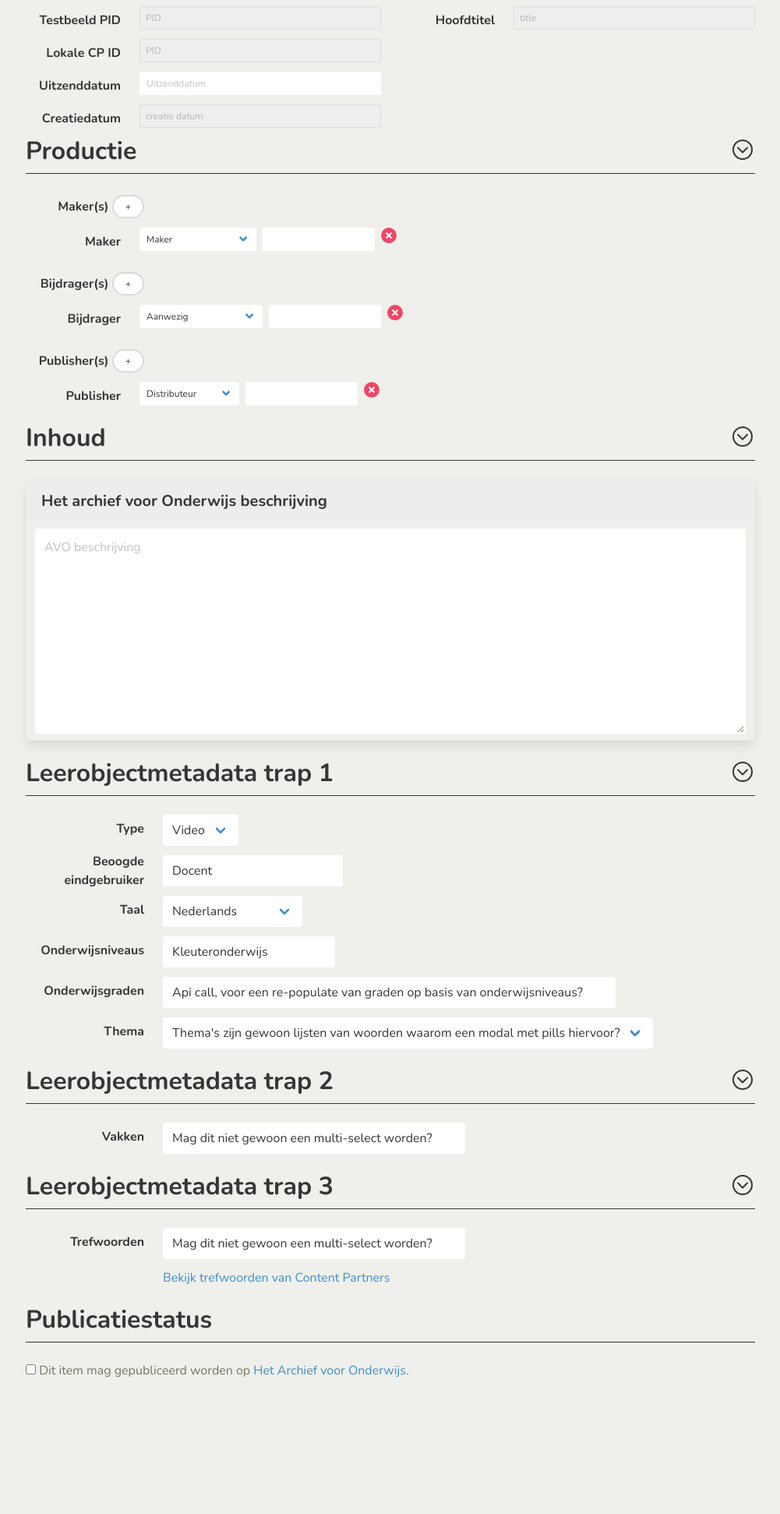
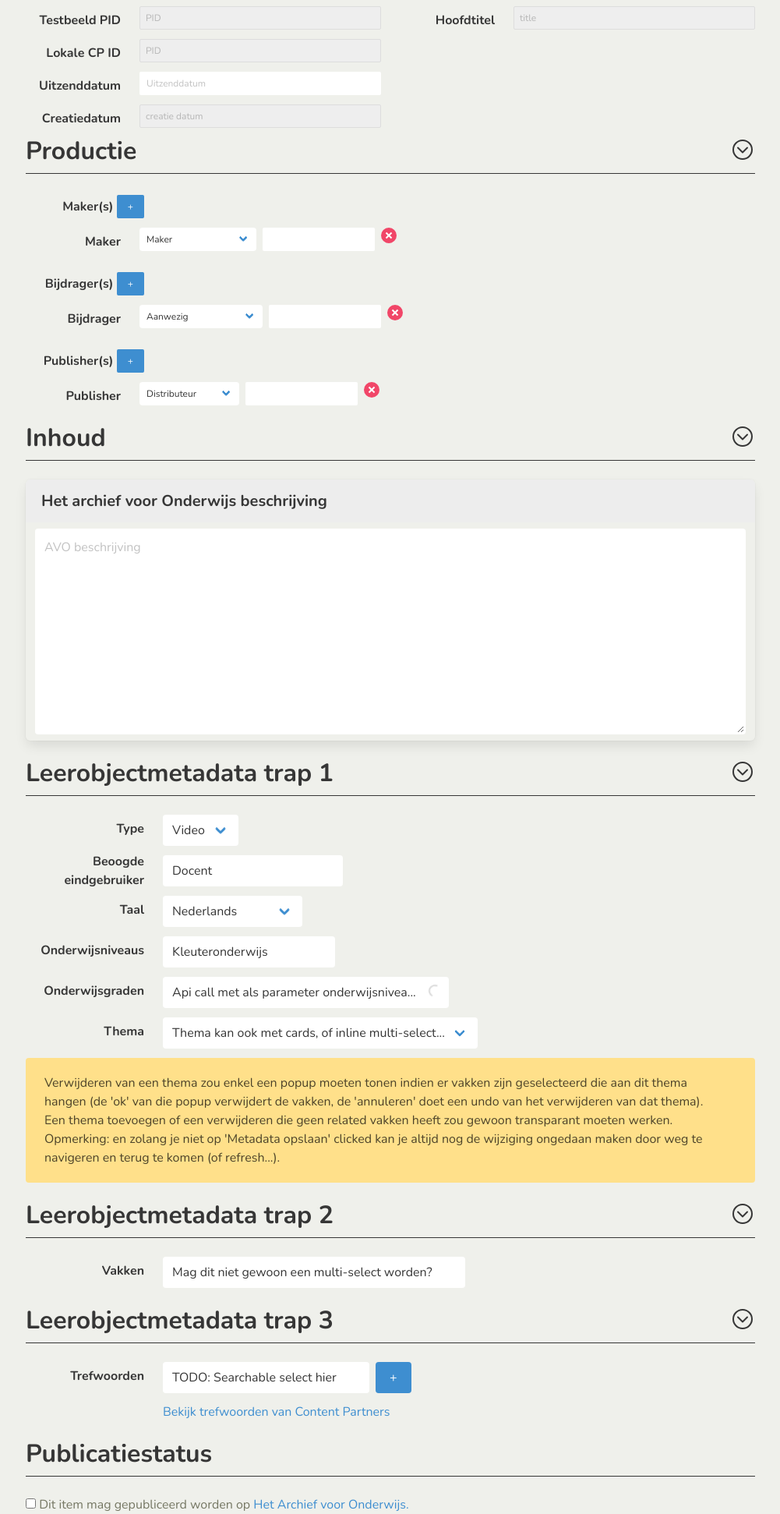
Before and after one commit to w-A-L-L-e/redactietool, a Flask app: template app/templates/edit_metadata.html in a window 1280 px wide. Shown: the part 960-2902 px from the top of the page at 78% size, without its empty margins (139-1140 px from the left). Before the commit the page ends 2726 px from the top, so only its background shows below. Run offline with Flask 2, Linux system fonts and the light colour scheme; the template is opened without the code that fills it, so the values that code supplies are empty; some libraries are stand-ins or nearby versions.

Commit message:
make buttons more coherent style. add some remarks on future work to do in our form. add + button for trefwoorden.

```diff
--- a/app/templates/components/bijdrager_select.html
+++ b/app/templates/components/bijdrager_select.html
@@ -3,7 +3,7 @@
     <label class="label">
       Bijdrager(s)
       <button onclick="addPrdItem('prd_bijdragers', 'prd_bijdrager_input'); return false;"
-        class="button is-small is-rounded pu">+
+        class="button is-info is-small pu">+
       </button>
     </label>
   </div>
--- a/app/templates/components/maker_select.html
+++ b/app/templates/components/maker_select.html
@@ -3,7 +3,7 @@
     <label class="label">
       Maker(s)
       <button onclick="addPrdItem('prd_makers', 'prd_maker_input'); return false;"
-        class="button is-small is-rounded pu">+
+        class="button is-info is-small pu">+
       </button>
     </label>
   </div>
--- a/app/templates/components/publisher_select.html
+++ b/app/templates/components/publisher_select.html
@@ -3,7 +3,7 @@
     <label class="label">
       Publisher(s)
       <button onclick="addPrdItem('prd_publishers', 'prd_publisher_input'); return false;"
-        class="button is-small is-rounded pu">+
+        class="button is-info is-small pu">+
       </button>
     </label>
   </div>
--- a/app/templates/edit_metadata.html
+++ b/app/templates/edit_metadata.html
@@ -34,7 +34,9 @@ Metadata bewerken
       <div class="notification is-success">
         <button class="delete" onclick="closeSavedAlert(); return false;"></button>
         De metadata voor item <b>{{pid}}</b> werd verstuurd naar Mediahaven. <br/>
+        <!--
         Deze call is async en het kan even duren vooraleer de get request de nieuwe aanpassingen weergeeft.
+        -->
       </div>
     </div>
   </div>
@@ -657,16 +659,18 @@ Metadata bewerken
 
         <!-- TODO: clear onderwijsgraden als onderwijsniveau verandert? of een error message? -->
         <!-- TODO: re-populate als onderwijsniveaus verandert, met welke api call? -->
+        <!-- field is disabled tot dat onderwijsniveau is gekozen en api call response er is om
+          het veld in te vullen-->
         <div class="field is-horizontal">
           <div class="field-label is-normal">
             <label class="label">Onderwijsgraden</label>
           </div>
           <div class="field-body">
-            <div class="select is-multiple">
+            <div class="select is-multiple is-loading" >
               <!-- TODO: multiple size="2" -->
               <select name="lom1_onderwijsgraden" id="lom1_onderwijsgraden">
-                <option value="value1">Api call, voor een re-populate van graden op basis van onderwijsniveaus?</option>
-                <option value="value2">Tweede graad</option>
+                <option value="value1">Api call met als parameter onderwijsnivea...</option>
+                <option value="value2">toon effectieve graden na response api call.</option>
               </select>
             </div>
           </div>
@@ -680,11 +684,16 @@ Metadata bewerken
           <div class="field-body">
             <div class="select">
               <select name="lom1_themas" id="lom1_themas">
-                <option value="value1">Thema's zijn gewoon lijsten van woorden waarom een modal met pills hiervoor?</option>
+                <option value="value1">Thema kan ook met cards, of inline multi-select...</option>
               </select>
             </div>
           </div>
         </div>
+
+        <div class="notification is-warning">
+       Verwijderen van een thema zou enkel een popup moeten tonen indien er vakken zijn geselecteerd die aan dit thema hangen (de 'ok' van die popup verwijdert de vakken, de 'annuleren' doet een undo van het verwijderen van dat thema). Een thema toevoegen of een verwijderen die geen related vakken heeft zou gewoon transparant moeten werken. Opmerking: en zolang je niet op 'Metadata opslaan' clicked kan je altijd nog de wijziging ongedaan maken door weg te navigeren en terug te komen (of refresh...).
+        </div>
+
       </div> <!-- lom1_section -->
     </div>
   </div>
@@ -708,7 +717,12 @@ Metadata bewerken
       <hr/>
 
       <div id="lom2_section">
-        <!-- waarom niet gewoon een multi-select hier? het is toch niet editeerbaar, waarom die 'X' op de wireframe? -->
+        <!-- waarom niet gewoon een multi-select hier?
+          het is toch niet editeerbaar, waarom die 'X' op de wireframe?
+
+          Je wilt gewoon een deel-lijstje van vakken uit alle mogelijke vakken selecteren
+          dat is een bestaande component en heet een multiselect...
+        -->
         <div class="field is-horizontal">
           <div class="field-label is-normal">
             <label class="label">Vakken</label>
@@ -747,8 +761,16 @@ Metadata bewerken
       <hr/>
 
       <div id="lom3_section">
-        <!-- waarom niet gewoon een een searchable
-          multi-select hier? en wat is de api call hiervoor, knowledge graph of elders? -->
+        <!--
+          Dus trefwoorden is een searchable dropdown die suggesties geeft als je typt.
+          Indien je een niet bestaande trefwoord kiest mag hier een popup komen met:
+
+          Ben je zeker dat je een nieuw trefwoord wilt toevoegen dat nog niet op
+          Het Archief voor Onderwijs staat?
+
+          JA / Annuleren -> en dus ja zal een call moeten maken om dit ergens op te slaan.
+          Annuleren moet gewoon de plus negeren en select weer leeg maken
+        -->
         <div class="field is-horizontal">
           <div class="field-label is-normal">
             <label class="label">Trefwoorden</label>
@@ -756,10 +778,13 @@ Metadata bewerken
           <div class="field-body">
             <div class="select is-multiple">
               <select name="lom3_trefwoorden" id="lom3_trefwoorden">
-                <option value="value1">Mag dit niet gewoon een multi-select worden?</option>
-                <option value="value2">tweede trefwoord</option>
+                <option value="value1">TODO: Searchable select hier</option>
+                <option value="value2"></option>
               </select>
             </div>
+
+            <button onclick="addTrefwoord('trefwoorden_lijst', 'some_div'); return false;"
+              class="button is-info ml-2">+</button>
           </div>
         </div>
 
```
